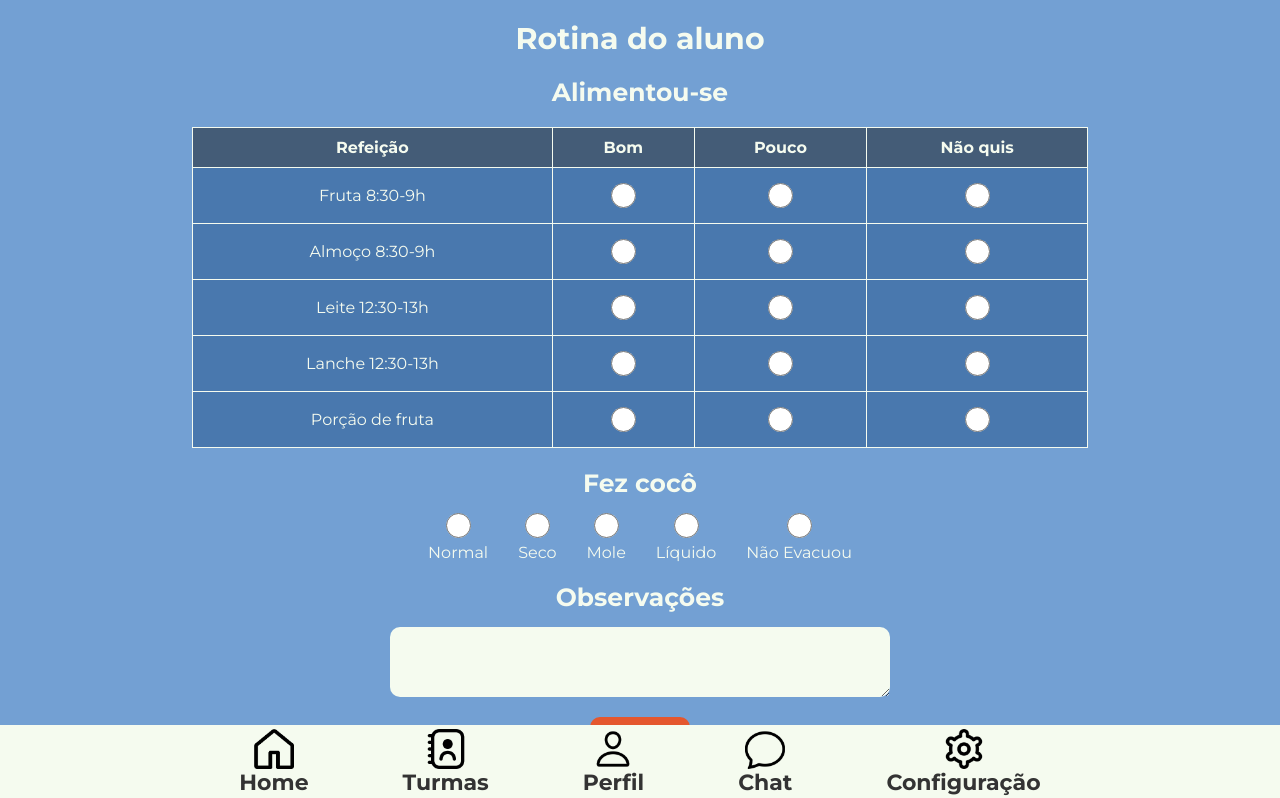
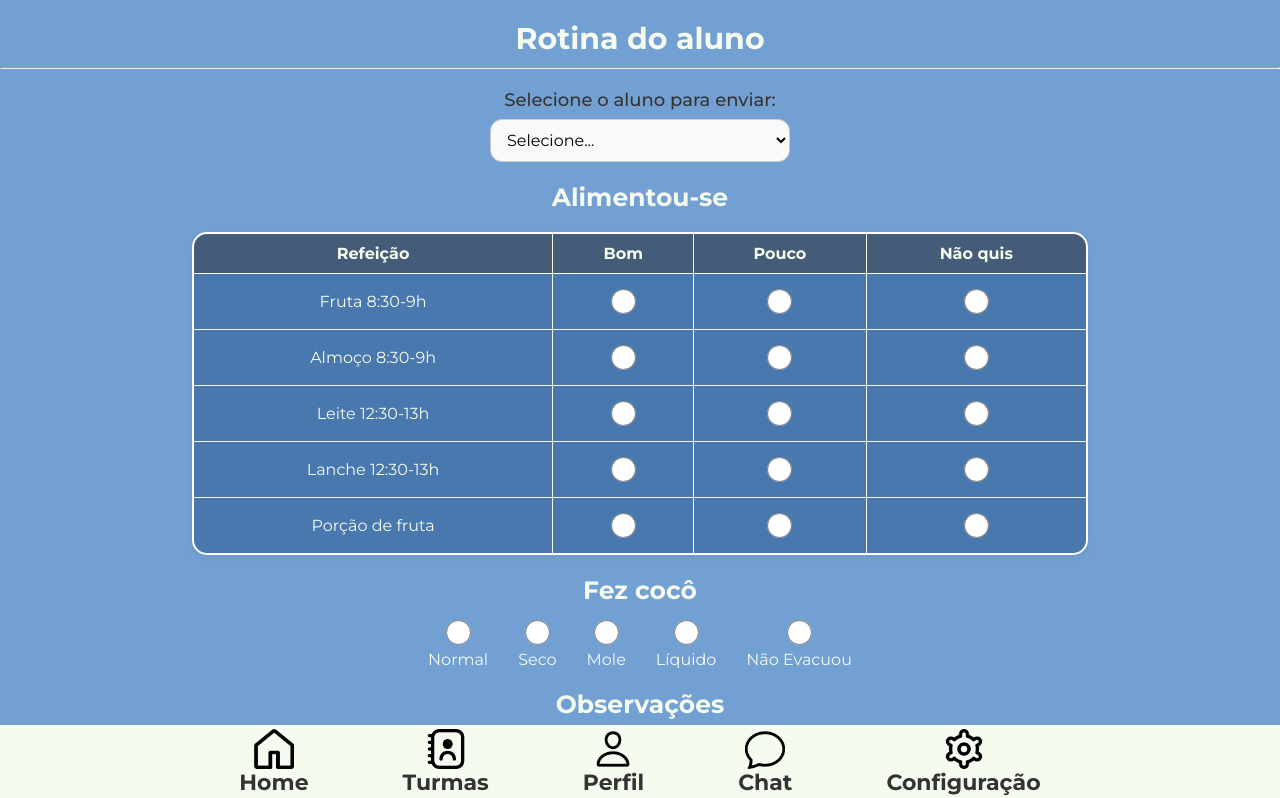
Before and after one commit to Jhuan-Medeiros/Baby_Diary, a React (Vite) app in the folder frontend/: page /rotina in a window 1280 px wide. Shown: the top 798 px of the page. Built offline with nearby package versions, Linux system fonts and the light colour scheme; a web font is replaced by a local one.

Commit message:
14/05 edit calendario

```diff
--- a/frontend/src/components/navbarProfessores.css
+++ b/frontend/src/components/navbarProfessores.css
@@ -2,9 +2,9 @@
 .navbar {
     background-color: #f5fbef;
     bottom: 0;
+    text-align: center;
+    width: 100%;
     position: fixed;
-    width: 100%;
-    text-align: center;
 }
 
 
--- a/frontend/src/pages/Home/Home.css
+++ b/frontend/src/pages/Home/Home.css
@@ -6,6 +6,12 @@
 
 body {
   background-color: #73a0d3;
+
+}
+
+
+.corpoHome {
+  height: 120vh;
 
 }
 
@@ -239,6 +245,12 @@ body {
 
 }
 
+.evento {
+  word-wrap: break-word;
+  overflow-wrap: break-word;
+  max-width: 600px;
+}
+
 /*feriados*/
 .feriado {
   background-color: #ffe0e0;
@@ -262,6 +274,7 @@ body {
   justify-content: center;
   align-items: center;
   z-index: 999;
+  overflow-y: auto;
 }
 
 .modal-conteudo {
@@ -341,44 +354,6 @@ input {
   height: 50px;
 }
 
-
-/*pop-up adicionar evento*/
-
-.popup-mensagem {
-  position: fixed;
-  left: 50%;
-  transform: translate(-50%, -50%);
-  padding: 1.2rem 2rem;
-  border-radius: 12px;
-  font-weight: bold;
-  color: #fff;
-  z-index: 9999;
-  box-shadow: 0 0 18px rgba(0, 0, 0, 0.3);
-  animation: fadeInOut 3s ease-in-out forwards;
-  text-align: center;
-  max-width: 90%;
-}
-
-.popup-mensagem.sucesso {
-  background-color: #445C77;
-}
-
-.popup-mensagem.erro {
-  background-color: #E4572E;
-}
-
-@keyframes fadeInOut {
-  0% { opacity: 0; transform: translate(-50%, -60%); }
-  10% { opacity: 1; transform: translate(-50%, -50%); }
-  90% { opacity: 1; }
-  100% { opacity: 0; transform: translate(-50%, -60%); }
-}
-
-.evento {
-  margin-top: 5px ;
-  font-size: 20px;
-}
-
 /*Botão de excluir*/
 .btn-excluir {
   width: 40px;
@@ -395,19 +370,133 @@ input {
   justify-content: center;
   transition: all 0.3s ease;
   box-shadow: 0 4px 8px rgba(0, 0, 0, 0.1);
+  margin-right: 10px;
+
+}
+
+.btn-excluir:hover {
+  background-color: #D44A26;
+  box-shadow: 0 6px 12px rgba(0, 0, 0, 0.2);
+  transform: translateY(3px);
+}
+
+/*Botão de atualizar*/
+.btn-editar {
+  width: 40px;
+  height: 40px;
+  background-color: #F0AD4E;
+  color: white;
+  border: none;
+  border-radius: 12px;
+  font-size: 18px;
+  font-weight: bold;
+  cursor: pointer;
+  display: flex;
+  align-items: center;
+  justify-content: center;
+  transition: all 0.3s ease;
+  box-shadow: 0 4px 8px rgba(0, 0, 0, 0.1);
+}
+
+.btn-editar:hover {
+  background-color: #D39E00;
+  box-shadow: 0 6px 12px rgba(0, 0, 0, 0.2);
+  transform: translateY(3px);
+}
+
+/*Alinhamentos dos butoes*/
+
+.btns {
+  display: flex;
   margin-top: 10px;
   margin-bottom: 10px;
 }
 
-.btn-excluir:hover {
-  background-color: #D44A26; /* Tom mais escuro ao passar o mouse */
-  box-shadow: 0 6px 12px rgba(0, 0, 0, 0.2); /* Sombra mais forte */
-  transform: translateY(3px);
 
+
+/*Pop-up de deletar eventos*/
+
+.modal-conteudo.confirmacao {
+  background: #fff;
+  padding: 20px;
+  border-radius: 16px;
+  box-shadow: 0px 0px 20px rgba(0, 0, 0, 0.15);
+  text-align: center;
+  max-width: 400px;
+  width: 90%;
+}
+
+.botoes-confirmacao {
+  display: flex;
+  justify-content: center;
+  gap: 20px;
+  margin-top: 20px;
+}
+
+.btn-cancelar,
+.btn-confirmar {
+  padding: 10px 20px;
+  border: none;
+  border-radius: 8px;
+  font-weight: bold;
+  cursor: pointer;
+  transition: background 0.3s ease;
+}
+
+.btn-cancelar {
+  background-color: #ccc;
+  color: #333;
+}
+
+.btn-confirmar {
+  background-color: #e74c3c;
+  color: #fff;
+}
+
+.btn-cancelar:hover {
+  background-color: #b3b3b3;
+}
+
+.btn-confirmar:hover {
+  background-color: #c0392b;
+}
+
+/*confirmação de eventos que são adicionados, excluidos ou atualizados*/
+.toast {
+  position: fixed;
+  top: 50%;
+  left: 50%;
+  transform: translate(-50%, -50%) scale(0.9);
+  background-color: #2ecc71;
+  color: white;
+  padding: 20px 30px;
+  border-radius: 14px;
+  box-shadow: 0 8px 20px rgba(0, 0, 0, 0.25);
+  font-weight: bold;
+  z-index: 9999;
+  opacity: 0;
+  animation: scaleIn 0.4s forwards, scaleOut 0.4s forwards 2.6s;
+}
+
+.toast.erro {
+  background-color: #e74c3c;
+}
+
+@keyframes scaleIn {
+  to {
+    opacity: 1;
+    transform: translate(-50%, -50%) scale(1.1);
+  }
+}
+
+@keyframes scaleOut {
+  to {
+    opacity: 0;
+    transform: translate(-50%, -50%) scale(0.9);
+  }
 }
 
 
-/*Pop-up de deletar eventos*/
 
 
 
@@ -443,6 +532,11 @@ input {
 
   .calendario-inicial {
     width: 550px;
+  }
+
+  .corpoHome {
+    height: 130vh;
+
   }
 
 
@@ -502,6 +596,11 @@ input {
 
   .calendario-inicial {
     width: 390px;
+  }
+
+  .corpoHome {
+    height: 120vh;
+
   }
 
   /*mini-mobile*/
@@ -567,5 +666,9 @@ input {
       width: 300px;
     }
 
+    .corpoHome {
+      height: 150vh;
+    }
+
   }
 }
--- a/frontend/src/pages/Rotina/Rotina.css
+++ b/frontend/src/pages/Rotina/Rotina.css
@@ -4,10 +4,26 @@
     font-family: "Montserrat", sans-serif;
   }
 
+  hr {
+    margin-top: 10px;
+
+  }
+
   body {
     background-color: #73A0D3;
     padding-bottom: 80px;
   }
+
+  .tabela-rotina table {
+    border-spacing: 0;
+    border: 2px solid #ccc;
+    border-radius: 15px;
+    overflow: hidden;
+    background-color: #fff;
+    box-shadow: 0 4px 12px rgba(0,0,0,0.05);
+}
+
+
 
   #cor-sub {
     color: #f5fbef;
@@ -24,6 +40,44 @@
   justify-content: center;
   margin-top: 20px;
 }
+
+.dropdown-container {
+  display: flex;
+  flex-direction: column;
+  gap: 8px;
+  max-width: 300px;
+  margin: 20px auto;
+  align-items: center;
+}
+
+.dropdown-label {
+  font-size: 18px;
+  color: #333;
+  font-weight: 500;
+}
+
+.dropdown-select {
+  width: 300px;
+  padding: 10px 12px;
+  font-size: 16px;
+  border-radius: 12px;
+  border: 1px solid #ccc;
+  background-color: #f9f9f9;
+  transition: border 0.3s ease, box-shadow 0.3s ease;
+}
+
+.dropdown-select:focus {
+  border-color: #4a90e2;
+  box-shadow: 0 0 5px rgba(74, 144, 226, 0.5);
+  outline: none;
+}
+
+.dropdown-info {
+  font-size: 25px;
+  color: #f9f9f9;
+  margin-top: 8px;
+}
+
 
 .subtitulo {
   display: flex;
@@ -82,17 +136,26 @@ input[type="radio"] {
   margin-top: 15px;
 }
 
-#observacoes {
-  width: 500px;
-  height: 70px;
-  border-radius: 10px;
-  border: none;
-  background-color: #f5fbef;
-  text-align: center;
+.observacoes textarea {
+  width: 100%;
+  max-width: 600px;
+  height: 100px;
+  padding: 15px;
+  font-size: 1rem;
+  border: 2px solid #ccc;
+  border-radius: 12px;
+  box-shadow: 0 2px 8px rgba(0, 0, 0, 0.1);
+  resize: vertical;
+  transition: all 0.3s ease-in-out;
+  background-color: #f9f9f9;
+  color: #333;
 }
 
-.observacoes :focus {
-  box-shadow: 0 0 10px #445c77;
+.observacoes textarea:focus {
+  outline: none;
+  border-color: #445c77;
+  box-shadow: 0 0 10px rgba(92, 141, 246, 0.5);
+  background-color: #fff;
 }
 
 .enviarButao {
@@ -102,14 +165,26 @@ input[type="radio"] {
 }
 
 #enviar {
+  display: block;
+  margin: 30px;
+  width: 180px;
+  height: 60px;
   background-color: #E4572E;
   color: #f5fbef;
   border: none;
-  width: 100px;
-  height: 50px;
-  border-radius: 10px;
-  font-size: 15px;
+  border-radius: 8px;
+  cursor: pointer;
+  transition: all 0.3s ease-in-out;
+  font-size: 16px;
 }
+
+#enviar:hover {
+  height: 75px;
+  background-color: #D44A26;
+  box-shadow: 0 4px 8px rgba(0, 0, 0, 0.2);
+  transform: translateY(-3px);
+}
+
 
 @media screen and (max-width: 600px) {
 
--- a/frontend/src/pages/Rotina/Rotina.jsx
+++ b/frontend/src/pages/Rotina/Rotina.jsx
@@ -24,13 +24,44 @@ export const Rotina = () => {
         "Porção de fruta"
     ];
 
+    const [opcaoSelecionada, setOpcaoSelecionada] = useState("");
+
+    const opcoes = ["Aluno", "Aluno 2", "Aluno 3"];
+
+    const handleChange = (event) => {
+        setOpcaoSelecionada(event.target.value);
+    };
+
+
     const evacuacaoOptions = ["Normal", "Seco", "Mole", "Líquido", "Não Evacuou"];
 
     return (
         <>
+
             <div className="titulo">
                 <h1 id="cor-tit">Rotina do aluno</h1>
             </div>
+            <hr />
+            <div className="dropdown-container">
+                <label htmlFor="dropdown" className="dropdown-label">Selecione o aluno para enviar:</label>
+                <select
+                    id="dropdown"
+                    value={opcaoSelecionada}
+                    onChange={handleChange}
+                    className="dropdown-select"
+                >
+                    <option value="" disabled>Selecione...</option>
+                    {opcoes.map((opcao, index) => (
+                        <option key={index} value={opcao}>{opcao}</option>
+                    ))}
+                </select>
+
+                {opcaoSelecionada && (
+                    <p className="dropdown-info"><strong>{opcaoSelecionada}</strong></p>
+                )}
+            </div>
+
+
             <div className="subtitulo">
                 <h1 id="cor-sub">Alimentou-se</h1>
             </div>
--- a/frontend/src/services/services.js
+++ b/frontend/src/services/services.js
@@ -24,7 +24,7 @@ export async function deleteCalendario(id_calendario) {
     return response.data;
 }
 
-// export async function updateCalendario(id_calendario, data, titulo, evento, horario) {
-//     const response = await http.put(`/calendario/${id_calendario}`, { data, titulo, evento, horario });
-//     return response.data;
-//   }
+export async function updateCalendario(id_calendario, data, titulo, evento, horario) {
+    const response = await http.put(`/calendario/${id_calendario}`, { data, titulo, evento, horario });
+    return response.data;
+  }
```
Also changed, not shown: frontend/src/pages/Home/Home.jsx (+97 -14 lines), 2 other files (tests, documents, lock files or other folders).
